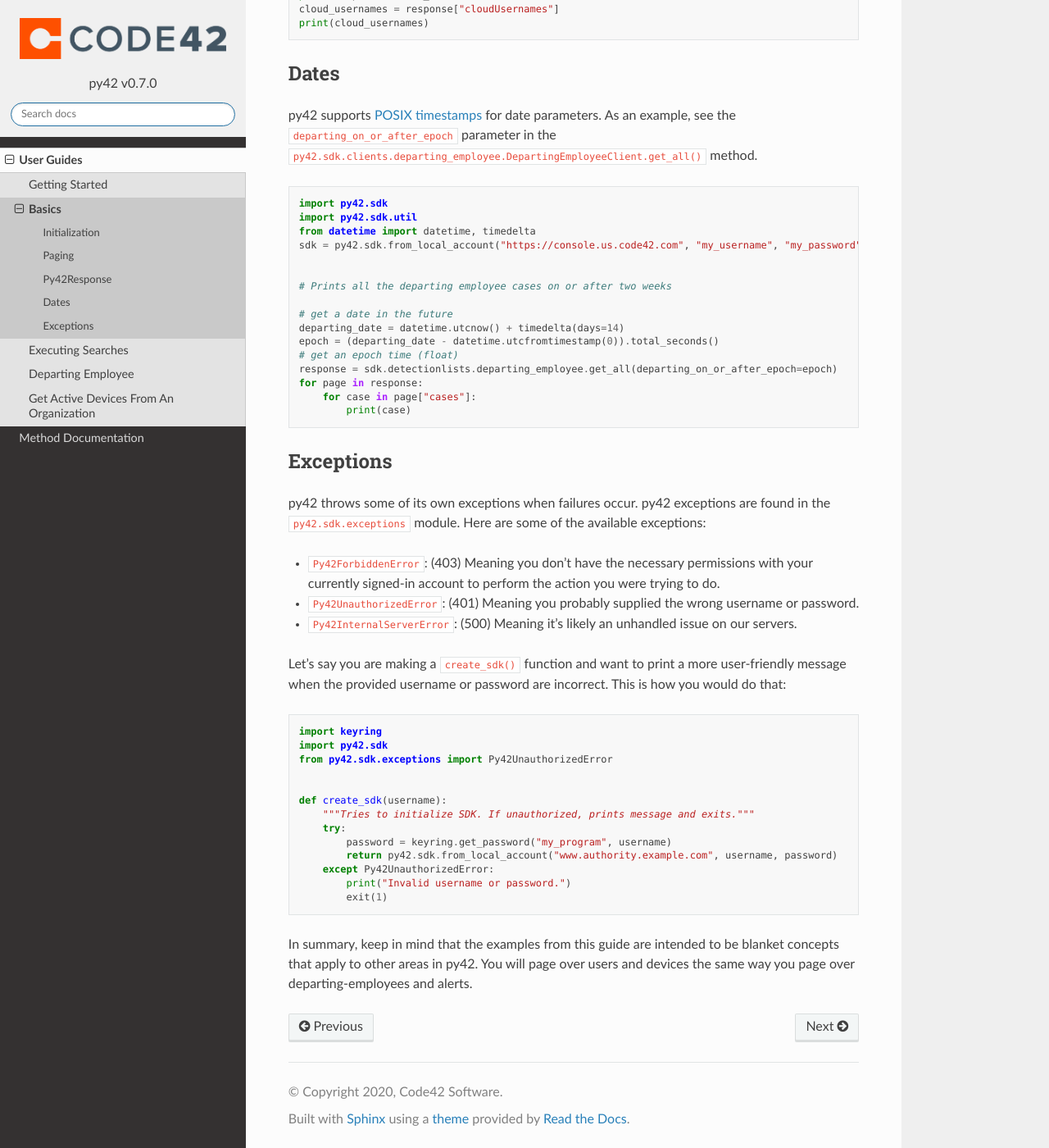
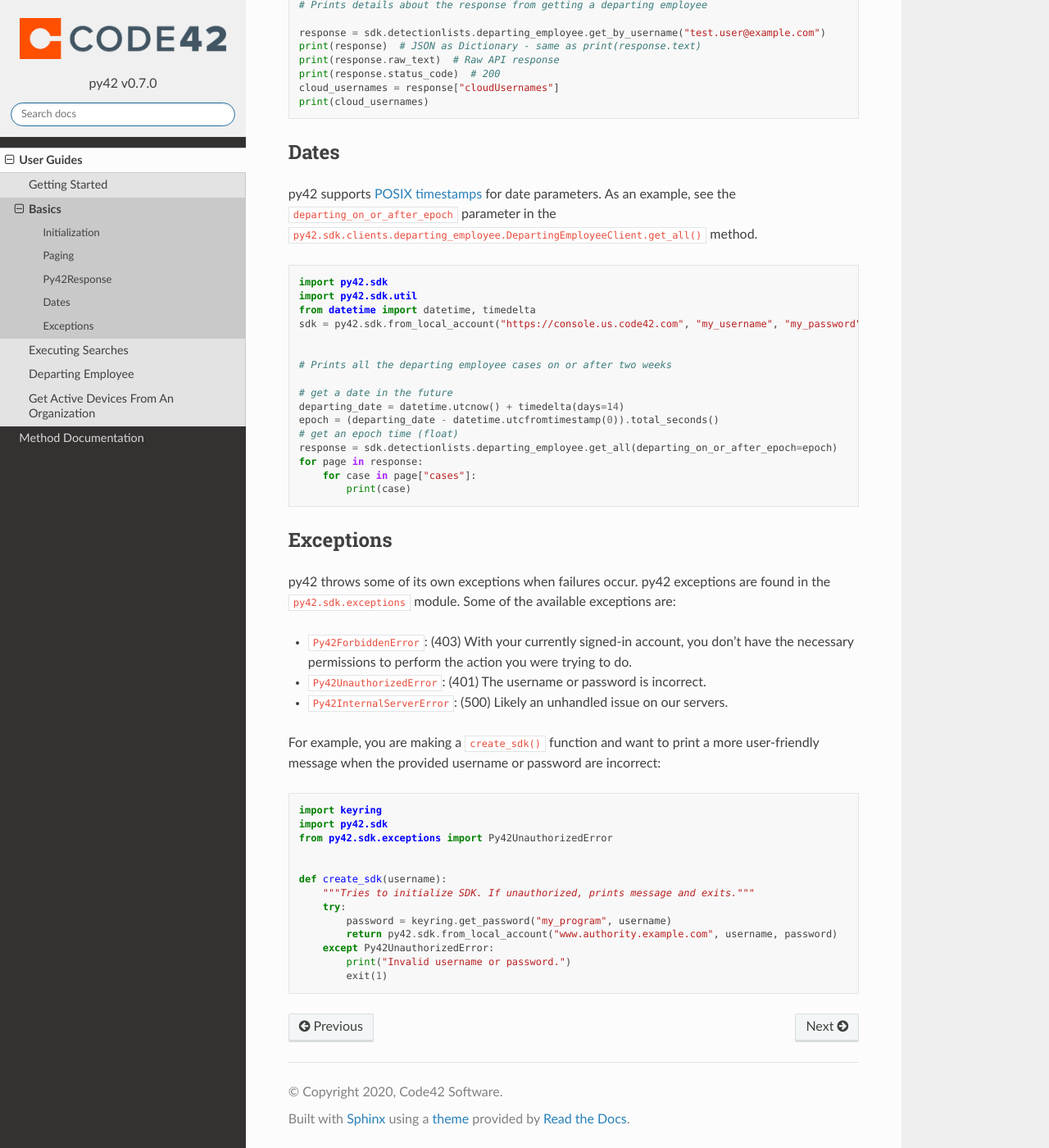
Before and after one commit to code42/py42, a Sphinx documentation site: the page built from docs/userguides/basics.md, in a window 1280 px wide and 1400 px high, scrolled down 1724 px. Shown: the whole window at 82% size. Built offline with Sphinx 7.4.7 and the Read the Docs theme 2.0.0, drawn with Linux system fonts in a browser that asks for light colours; the version number is read from the project's files by our own code; some of the changed text lies outside the part shown.

````diff
--- a/docs/userguides/basics.md
+++ b/docs/userguides/basics.md
@@ -9,9 +9,12 @@
   - [Dates](#dates)
   - [Exceptions](#exceptions)
 
+The examples from this guide are intended as blanket concepts that apply to other
+areas in py42. For example, paging over users and devices works the same way as over departing employees and alerts.
+
 ## Initialization
 
-To do anything with py42, you need to initialize the SDK:
+To use py42, you must initialize the SDK:
 
 ```python
 import py42.sdk
@@ -50,7 +53,7 @@
 
 py42 clients return `Py42Response` objects which are intentionally similar to `requests.Response` objects.
 The `Py42Response` class hides unneeded metadata found on the raw `requests.Response.text` (which is available as
-`Py42Response.raw_text`) so that it's easier to get the most useful parts of the response. Also, the object is
+`Py42Response.raw_text`), making it easier to get the most useful parts of the response. Also, the object is
 subscriptable, meaning you can access it with keys or indices (depending on the JSON type underneath `data` on Code42 API responses):
 
 ```python
@@ -58,7 +61,7 @@
 item = list_response[0]["itemProperty"]
 ```
 
-To figure out all the keys on a response, you can observe its `.text` attribute. By printing the response, you
+To see all the keys on a response, observe its `.text` attribute. By printing the response, you
 essentially print its text property:
 
 ```python
@@ -104,14 +107,14 @@
 ## Exceptions
 
 py42 throws some of its own exceptions when failures occur. py42 exceptions are found in the `py42.sdk.exceptions`
-module. Here are some of the available exceptions:
-* `Py42ForbiddenError`: (403) Meaning you don't have the necessary permissions with your currently signed-in account
+module. Some of the available exceptions are:
+* `Py42ForbiddenError`: (403) With your currently signed-in account, you don't have the necessary permissions
 to perform the action you were trying to do.
-* `Py42UnauthorizedError`: (401) Meaning you probably supplied the wrong username or password.
-* `Py42InternalServerError`: (500) Meaning it's likely an unhandled issue on our servers.
+* `Py42UnauthorizedError`: (401) The username or password is incorrect.
+* `Py42InternalServerError`: (500) Likely an unhandled issue on our servers.
 
-Let's say you are making a `create_sdk()` function and want to print a more user-friendly message when the provided
-username or password are incorrect. This is how you would do that:
+For example, you are making a `create_sdk()` function and want to print a more user-friendly message when the provided
+username or password are incorrect:
 
 ```python
 import keyring
@@ -128,6 +131,3 @@
         print("Invalid username or password.")
         exit(1)
 ```
-
-In summary, keep in mind that the examples from this guide are intended to be blanket concepts that apply to other
-areas in py42. You will page over users and devices the same way you page over departing-employees and alerts.
````
Also changed, not shown: other parts of docs/userguides/basics.md (+3 -3 lines).
